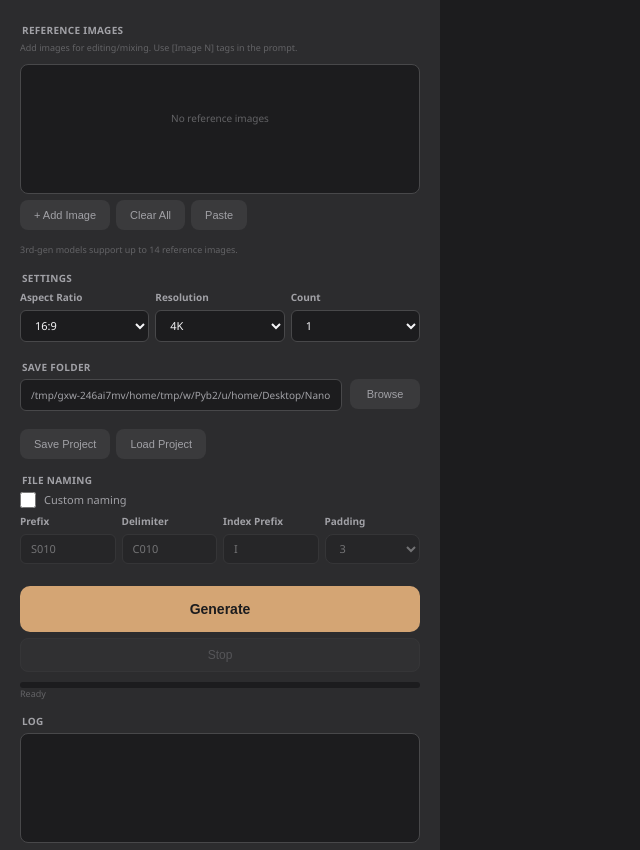
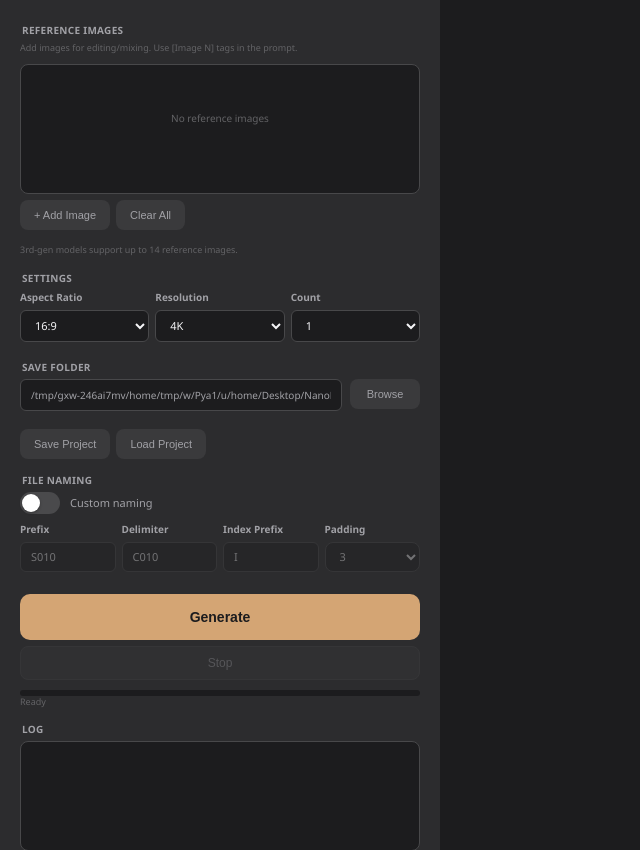
Before and after one commit to productionkhu-tech/freewill-nanobanana, a Flask app: page / in a window 1280 px wide. Shown: the part 442-1292 px from the top of the page, without its empty margins (0-640 px from the left). Run offline with Flask 3, Linux system fonts and the light colour scheme; data that the repository does not hold is empty.

Commit message:
fix: load project default path, toggle switch, remove paste button
1. Load Project dialog opens at NanoBanana_Output/NanoBanana JSON
2. File naming checkbox replaced with toggle switch (CTkSwitch style)
3. Removed Paste button from reference images section

Co-Authored-By: Claude Opus 4.6 (1M context) <noreply@anthropic.com>

```diff
--- a/app.py
+++ b/app.py
@@ -1535,11 +1535,17 @@ def browse_project():
     try:
         from tkinter import filedialog
         root = _make_dialog_root()
+        # Default to NanoBanana JSON project folder
+        project_dir = state.get_project_save_dir()
+        if not os.path.isdir(project_dir):
+            project_dir = os.path.join(os.path.expanduser("~/Desktop"), "NanoBanana_Output")
+        if not os.path.isdir(project_dir):
+            project_dir = state.output_dir
         fp = filedialog.askopenfilename(
             parent=root,
             title="Load Project",
             filetypes=[("JSON Project", "*.json"), ("All Files", "*.*")],
-            initialdir=state.output_dir,
+            initialdir=project_dir,
         )
         root.destroy()
         if fp:
--- a/static/app.js
+++ b/static/app.js
@@ -304,8 +304,18 @@ document.addEventListener("mousedown", (e) => { if (mentionMenu && !mentionMenu.
 // ==========================================
 // Naming Controls
 // ==========================================
+function toggleNaming() {
+  const cb = document.getElementById("namingSwitch");
+  cb.checked = !cb.checked;
+  updateNamingControls();
+  saveSettings();
+}
+
 function updateNamingControls() {
-  document.getElementById("namingGrid").classList.toggle("disabled", !document.getElementById("namingSwitch").checked);
+  const on = document.getElementById("namingSwitch").checked;
+  document.getElementById("namingGrid").classList.toggle("disabled", !on);
+  const tog = document.getElementById("namingToggle");
+  if (tog) tog.classList.toggle("active", on);
 }
 
 // ==========================================
--- a/static/style.css
+++ b/static/style.css
@@ -134,12 +134,19 @@ textarea.prompt-box { min-height:82px; }
 .folder-row input { flex:1; font-size:10px; color:var(--text2); height:32px; }
 .folder-row .btn-sm { width:70px; flex-shrink:0; }
 
-/* Naming */
-.switch-row {
-  display:flex; align-items:center; gap:8px; margin-bottom:6px;
-  font-size:11px; color:var(--text2); cursor:pointer;
+/* Naming toggle switch (matching original CTkSwitch) */
+.toggle-row { display:flex; align-items:center; gap:10px; margin-bottom:8px; font-size:11px; color:var(--text2); cursor:pointer; }
+.toggle {
+  width:40px; height:22px; border-radius:11px; background:var(--surface3);
+  position:relative; cursor:pointer; transition:background .2s; flex-shrink:0;
 }
-.switch-row input[type="checkbox"] { accent-color:var(--accent); width:16px; height:16px; }
+.toggle.active { background:var(--accent); }
+.toggle-thumb {
+  width:18px; height:18px; border-radius:50%; background:#fff;
+  position:absolute; top:2px; left:2px; transition:left .2s;
+  box-shadow:0 1px 3px rgba(0,0,0,.3);
+}
+.toggle.active .toggle-thumb { left:20px; }
 .naming-grid { display:grid; grid-template-columns:1fr 1fr 1fr 1fr; gap:6px; margin-bottom:14px; }
 .naming-grid input { height:30px; font-size:11px; }
 .naming-grid select { height:30px; font-size:11px; }
--- a/templates/index.html
+++ b/templates/index.html
@@ -56,7 +56,6 @@
       <div class="btn-row">
         <button class="btn-sm" onclick="browseRefImages()">+ Add Image</button>
         <button class="btn-sm" onclick="clearRefs(true)">Clear All</button>
-        <button class="btn-sm" onclick="pasteClipboardRef()">Paste</button>
       </div>
       <div class="hint" id="refLimitHint">3rd-gen models support up to 14 reference images.</div>
 
@@ -102,10 +101,13 @@
 
       <!-- File Naming -->
       <div class="section-title">File Naming</div>
-      <label class="switch-row">
-        <input type="checkbox" id="namingSwitch" onchange="updateNamingControls()">
+      <label class="toggle-row">
+        <div class="toggle" id="namingToggle" onclick="toggleNaming()">
+          <div class="toggle-thumb"></div>
+        </div>
         <span>Custom naming</span>
       </label>
+      <input type="checkbox" id="namingSwitch" style="display:none" onchange="updateNamingControls()">
       <div id="namingGrid" class="naming-grid disabled">
         <div><label class="field-label">Prefix</label><input type="text" id="namingPrefix" value="S010" placeholder="S010"></div>
         <div><label class="field-label">Delimiter</label><input type="text" id="namingDelimiter" value="C010" placeholder="C010"></div>
```
